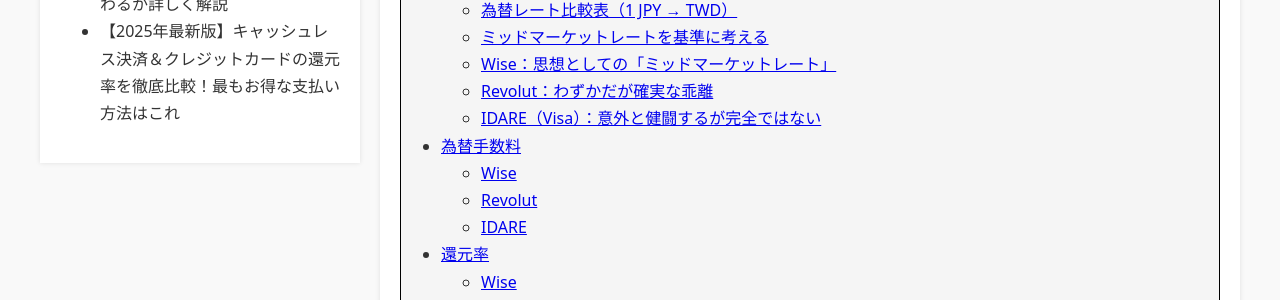
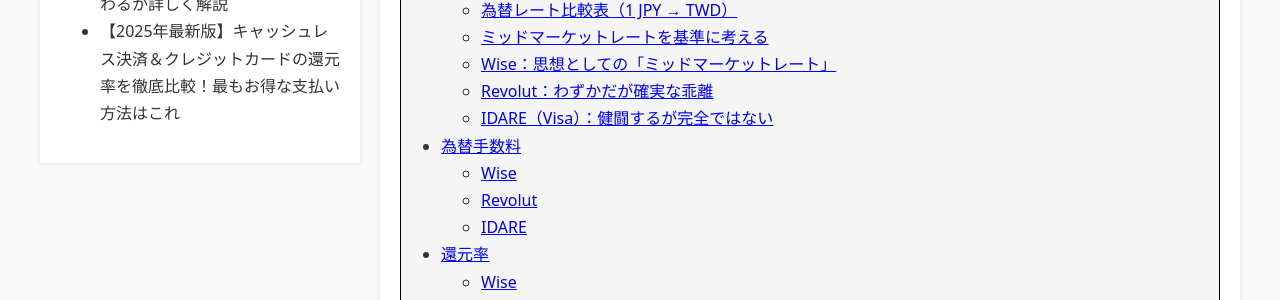
Before and after one commit to bujutu/bujutu.github.io, a Jekyll site: the page built from _posts/2025-12-19-jpy2twd.md, in a window 1280 px wide and 900 px high, scrolled down 735 px. Shown: the part 153-453 px from the top of the window. Built offline with Jekyll 4.4.1, drawn with Linux system fonts in a browser that asks for light colours; some of the changed text lies outside the part shown.

Commit message:
Update 2025-12-19-jpy2twd.md

```diff
--- a/_posts/2025-12-19-jpy2twd.md
+++ b/_posts/2025-12-19-jpy2twd.md
@@ -109,7 +109,7 @@
 **為替レートそのものは mid からやや不利** であることが、
 実データからはっきり分かります。
 
-### IDARE（Visa）：意外と健闘するが完全ではない
+### IDARE（Visa）：健闘するが完全ではない
 
 IDARE は Visa ネットワークの為替レートを利用し、
 今回の実測値は **0.2019**。
```
